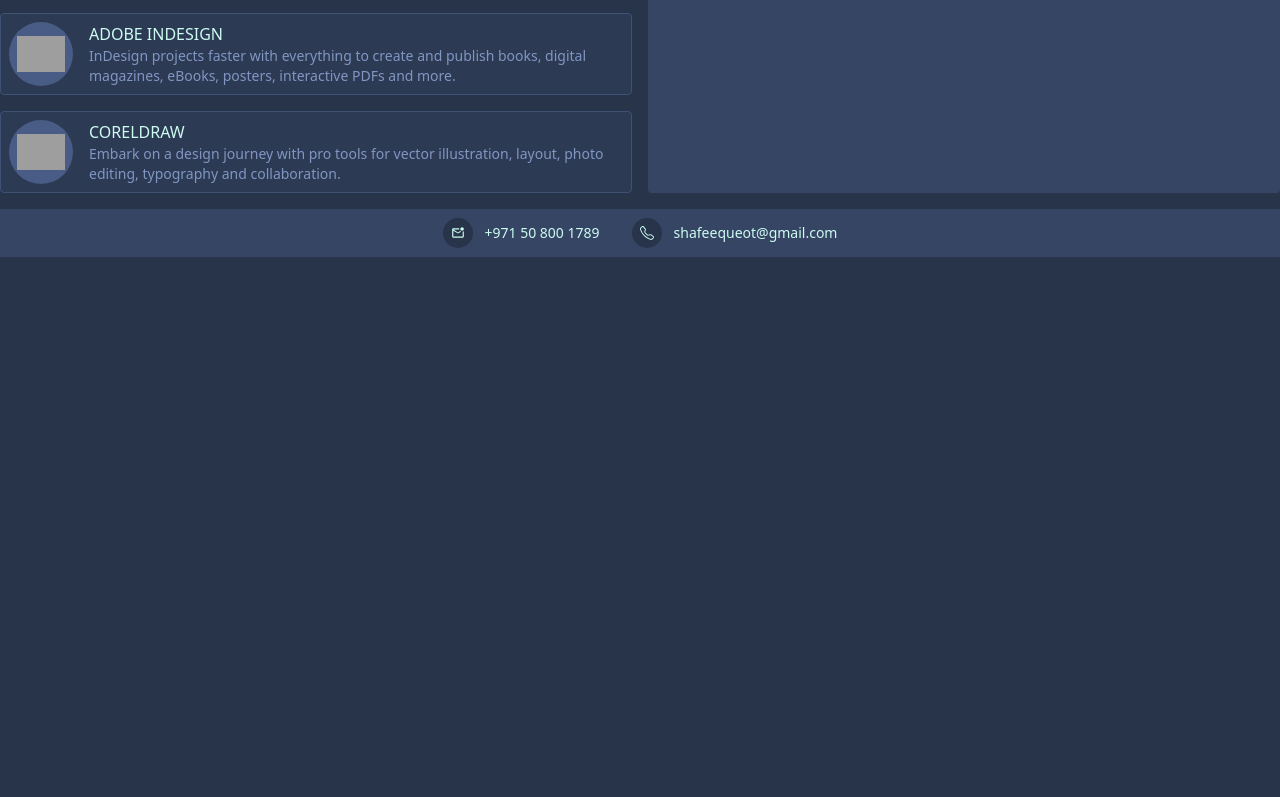
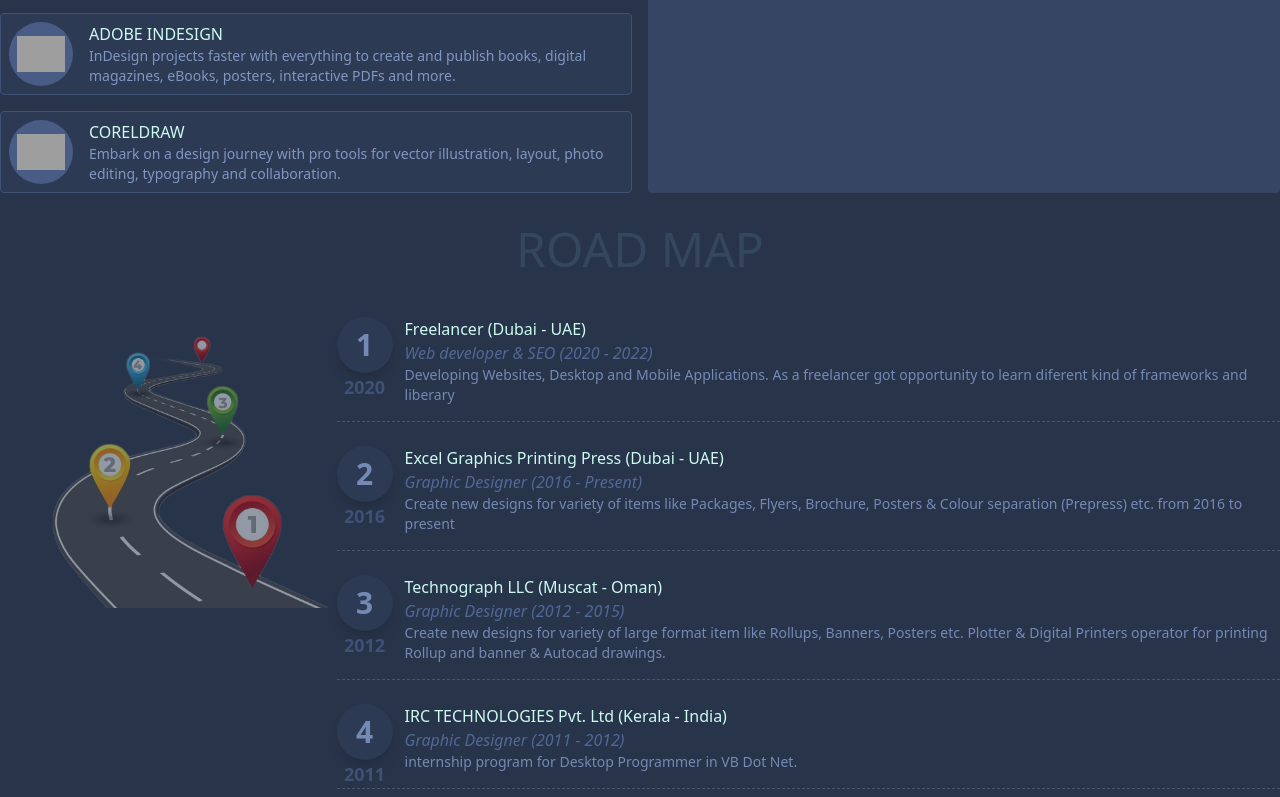
Before and after one commit to shafeequeot/portfolio, a Next.js app: page / in a window 1280 px wide. Shown: the part 2000-2797 px from the top of the page. Before the commit the page ends 2257 px from the top, so only its background shows below. Built offline with nearby package versions, Linux system fonts and the light colour scheme; grey boxes are pictures that could not be loaded.

Commit message:
roadmap added

```diff
--- /dev/null
+++ b/api/carrier.js
@@ -0,0 +1,38 @@
+const carrierHistory = [
+
+ {
+        company: "Freelancer",
+        Place: "Dubai - UAE",
+        Year: "2020 - 2022",
+        Designation: "Web developer & SEO",
+        Discripton: "Developing Websites, Desktop and Mobile Applications. As a freelancer got opportunity to learn diferent kind of frameworks and liberary"
+    },
+ {
+        company: "Excel Graphics Printing Press",
+        Place: "Dubai - UAE",
+        Year: "2016 - Present",
+        Designation: "Graphic Designer",
+        Discripton: "Create new designs for variety of items like Packages, Flyers, Brochure, Posters & Colour separation (Prepress) etc. from 2016 to present"
+    },
+    {
+        company: "Technograph LLC",
+        Place: "Muscat - Oman",
+        Year: "2012 - 2015",
+        Designation: "Graphic Designer",
+        Discripton: "Create new designs for variety of large format item like Rollups, Banners, Posters etc. Plotter & Digital Printers operator for printing Rollup and banner & Autocad drawings."
+    },
+    {
+        company: "IRC TECHNOLOGIES Pvt. Ltd ",
+        Place: "Kerala - India",
+        Year: "2011 - 2012",
+        Designation: "Graphic Designer",
+        Discripton: "internship program for Desktop Programmer in VB Dot Net."
+    },
+]
+
+
+
+
+
+
+export default carrierHistory
--- a/components/graphicDesign.js
+++ b/components/graphicDesign.js
@@ -7,7 +7,7 @@
 
   return (
     <div className='grid sm:grid-cols-1 lg:grid-cols-2 gap-4'>
-    <div className='flex-1 flex flex-col gap-4'>
+    <div className='flex-1 flex flex-row lg:flex-col gap-4 justify-center '>
 
         <Item name='graphicDesign' avatar='https://cc-prod.scene7.com/is/image/CCProdAuthor/dt_ai_mnemonic?$png$&jpegSize=100&wid=160' title="Adobe Illustrator" discription='Illustrator help us to create industry-standard vector graphics app to create logos, icons, drawings, typography, and illustrations for print and web'/>
         <Item name='graphicDesign' avatar='https://www.adobe.com/content/dam/cc/tnt/emea/emea0856/photoshop.svg' title="Adobe Photoshop" discription='Photoshop is tool to Create Beautiful Images, Graphics, Paintings, and 3D Artwork. If You Can Dream It, You Can Make It with Photoshop.'/>
--- /dev/null
+++ b/components/reUsable/history.js
@@ -0,0 +1,29 @@
+import React from 'react'
+
+function History(props) {
+  return (
+    <div className='flex flex-row gap-2 border-gray-600 border-dashed border-b'>
+        <div className='flex flex-col items-center' >
+
+        <div className='bg-dark-800 h-14 w-14 rounded-full flex items-center justify-center text-3xl font-bold shadow-lg uppercase'>
+            1
+        </div>
+        <span className='font-black text-lg text-dark-600'>
+            2012
+        </span>
+        </div>
+
+        <div className='flex flex-col'>
+            <span className=' font-normal'>
+                Excel Graphics Printing Press
+            </span>
+            <span className='text-sm text-dark-200'>
+
+                I am working in excel graphics printing press
+            </span>
+        </div>
+    </div>
+  )
+}
+
+export default History
--- a/components/reUsable/icon.js
+++ b/components/reUsable/icon.js
@@ -2,7 +2,7 @@
 
 function Icon({url, alt}) {
   return (
-    <div className="p-2 w-28 h-20  rounded-lg flex content-center items-center justify-center bg-dark-700 shadow-xl ">
+    <div className="p-2 w-14 h-12 md:w-28 md:h-20 rounded-lg flex content-center items-center justify-center bg-dark-700 shadow-xl ">
         <img loading="lazy" className="rounded-xl scale-75" src={url} alt={alt}/>
     </div>
   )
--- a/components/reUsable/item.js
+++ b/components/reUsable/item.js
@@ -48,11 +48,11 @@
             <label >
                 <input value={props.title} onChange={clickedItem} className='peer hidden' name={props.name} type="radio" />
 
-                <div className='p-2 bg-dark-800 rounded border  border-dark-600 peer-checked:border-dark-200 hover:border-dark-200 cursor-pointer flex flex-row gap-4 items-center'>
-                    <div className='flex items-center justify-center overflow-hidden rounded-full flex-shrink-0 bg-dark-500 h-16 w-16'>
+                <div className='p-2 bg-dark-800 rounded border  border-dark-600 peer-checked:border-dark-200 hover:border-dark-200 cursor-pointer flex flex-row  gap-4 items-center'>
+                    <div className='flex items-center justify-center overflow-hidden rounded-full md:flex-shrink-0  bg-dark-500 h-6 w-6 md:h-16 md:w-16'>
                         <img  className='object-contain h-12 w-12' src={`${props.avatar}`} alt={props.title} />
                     </div>
-                    <div>
+                    <div className='hidden lg:block'>
                         <div className='text-base uppercase font-medium '>
                             {props.title}
                         </div>
--- /dev/null
+++ b/components/roadmap.js
@@ -0,0 +1,51 @@
+import React from 'react'
+import Image from 'next/image'
+import roadMap from '../public/images/roadmap.png'
+import carrierHistory from '../api/carrier'
+
+
+function Roadmap() {
+    return (
+        <div className='flex flex-col md:flex-row'>
+            <div className='md:w-1/3 opacity-50'>
+                <Image src={roadMap} alt="web designer raodmap" />
+            </div>
+            <div className='flex flex-col'>
+                {
+                    carrierHistory.map((job, id) =>
+
+                        <div key={id} className='flex flex-row  my-3 gap-3 border-gray-600 border-dashed border-b'>
+                            <div className='flex flex-col items-center' >
+
+                                <div className='bg-dark-800 text-dark-200 h-14 w-14 rounded-full flex items-center justify-center text-3xl font-bold shadow-lg uppercase'>
+                                    {id+1}
+                                </div>
+                                <span className='font-black text-lg text-dark-600'>
+                                    {job.Year.split(" - ")[0]}
+                                </span>
+                            </div>
+
+                            <div className='flex flex-col mb-4'>
+                                <span className=' font-normal'>
+                                    {`${job.company} (${job.Place})` }
+                                </span>
+                                <span className='italic text-dark-400'>
+                                    {`${job.Designation} (${job.Year})`}
+                                </span>
+                                <span className='text-sm text-dark-200'>
+
+                                    {job.Discripton}
+                                </span>
+                            </div>
+                        </div>
+
+                    )
+
+                }
+            </div>
+
+        </div>
+    )
+}
+
+export default Roadmap
--- a/pages/index.js
+++ b/pages/index.js
@@ -4,6 +4,7 @@
 import Title from '../components/reUsable/title'
 import GraphicDesign from '../components/graphicDesign'
 import IconSection from '../components/iconSection'
+import Roadmap from '../components/roadmap'
 
 function Homepage() {
   return (
@@ -14,7 +15,8 @@
       <Webdesign />
       <Title text="Graphic design works" />
       <GraphicDesign />
-
+      <Title text="Road Map" />
+      <Roadmap/>
     </div>
   )
 }
```
Also changed, not shown: components/iconSection.js (+1 -1 lines), components/webdesign.js (+1 -1 lines), public/images/roadmap.jpg (added), public/images/roadmap.png (added).
